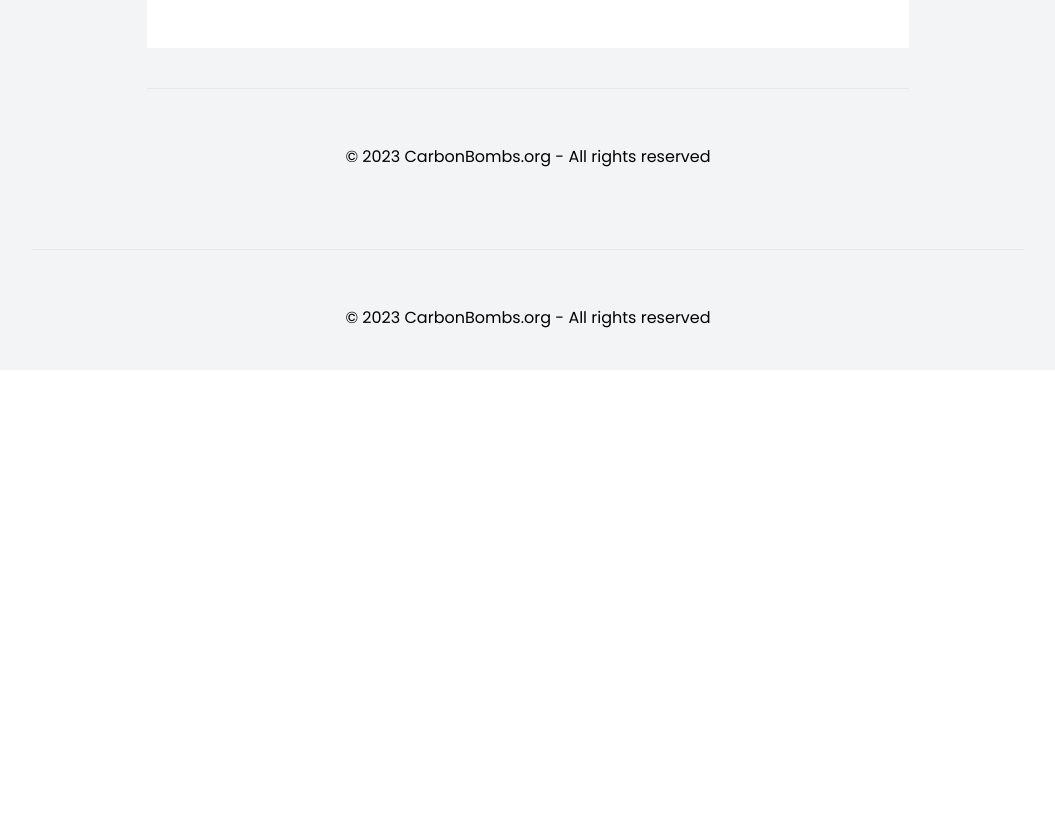
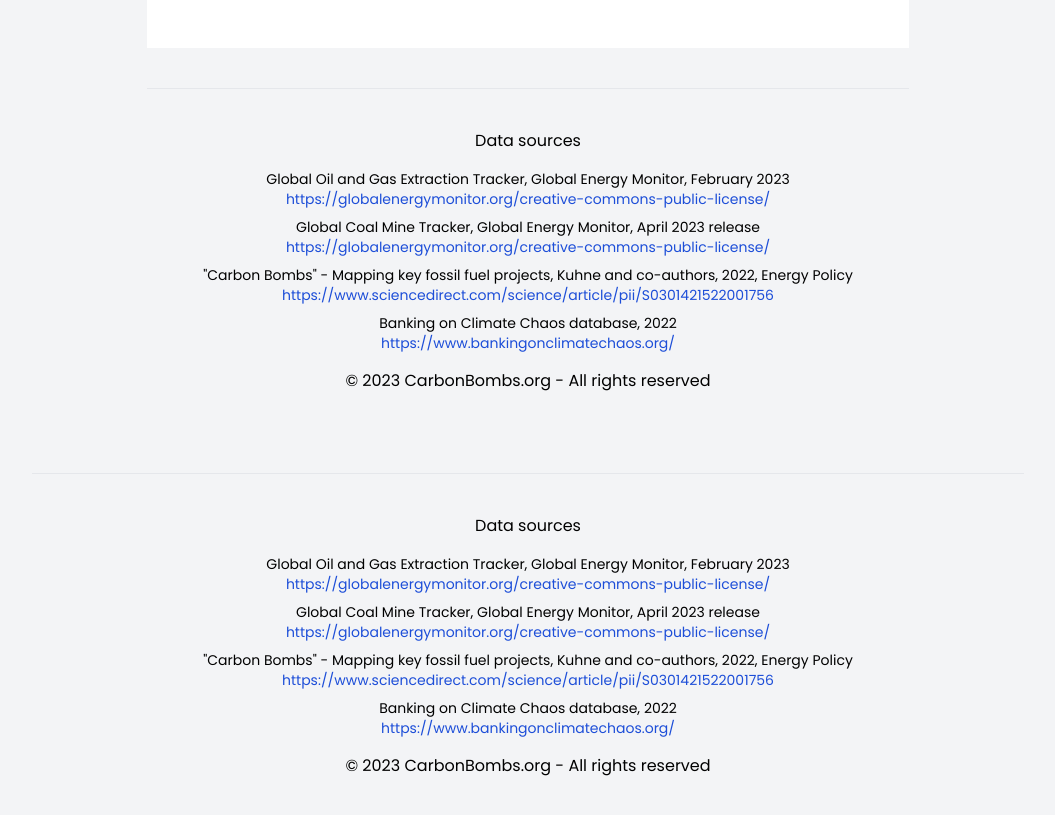
Before and after one commit to dataforgoodfr/CarbonBombsApp, a Next.js app: page /components in a window 1280 px wide. Shown: the part 2540-3355 px from the top of the page, without its empty margins (112-1167 px from the left). Before the commit the page ends 2910 px from the top, so only its background shows below. Built offline with nearby package versions, Linux system fonts and the light colour scheme.

Commit message:
Add data sources

```diff
--- a/src/components/layout/Layout.tsx
+++ b/src/components/layout/Layout.tsx
@@ -17,6 +17,54 @@
               <a href="#">Facebook</a>
               <a href="#">Instagram</a>
             </div> */}
+            <div className='text-bold mb-4'>Data sources</div>
+            <div className='w-full text-sm'>
+              <div className='mb-2'>
+                <div>
+                  Global Oil and Gas Extraction Tracker, Global Energy Monitor,
+                  February 2023
+                </div>
+                <a
+                  className='text-blue-700'
+                  href='https://globalenergymonitor.org/creative-commons-public-license/'
+                >
+                  https://globalenergymonitor.org/creative-commons-public-license/
+                </a>
+              </div>
+              <div className='mb-2'>
+                <div>
+                  Global Coal Mine Tracker, Global Energy Monitor, April 2023
+                  release
+                </div>
+                <a
+                  className='text-blue-700'
+                  href='https://globalenergymonitor.org/creative-commons-public-license/'
+                >
+                  https://globalenergymonitor.org/creative-commons-public-license/
+                </a>
+              </div>
+              <div className='mb-2'>
+                <div>
+                  "Carbon Bombs" - Mapping key fossil fuel projects, Kuhne and
+                  co-authors, 2022, Energy Policy
+                </div>
+                <a
+                  className='text-blue-700'
+                  href='https://www.sciencedirect.com/science/article/pii/S0301421522001756'
+                >
+                  https://www.sciencedirect.com/science/article/pii/S0301421522001756
+                </a>
+              </div>
+              <div className='mb-2'>
+                <div>Banking on Climate Chaos database, 2022</div>
+                <a
+                  className='text-blue-700'
+                  href='https://www.bankingonclimatechaos.org/'
+                >
+                  https://www.bankingonclimatechaos.org/
+                </a>
+              </div>
+            </div>
             <p className='mt-4'>
               &copy; 2023 CarbonBombs.org - All rights reserved
             </p>
```
